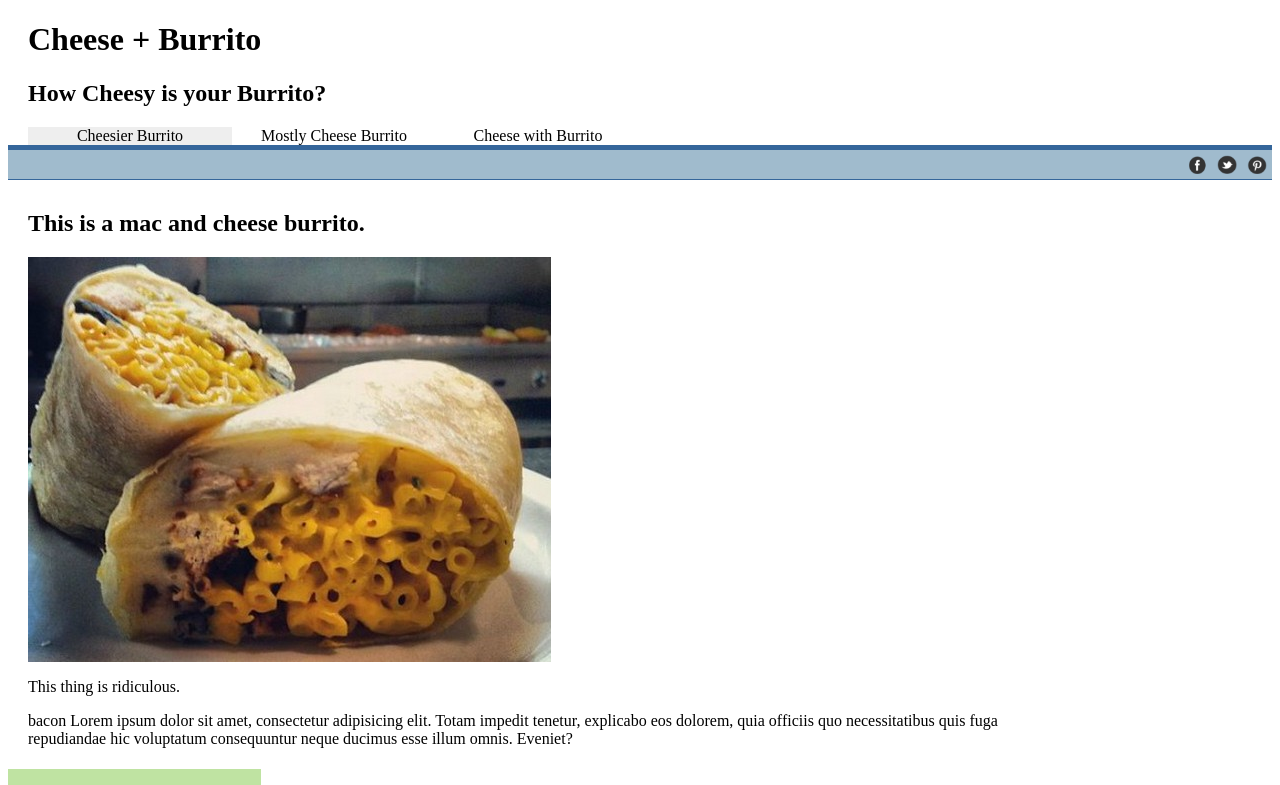
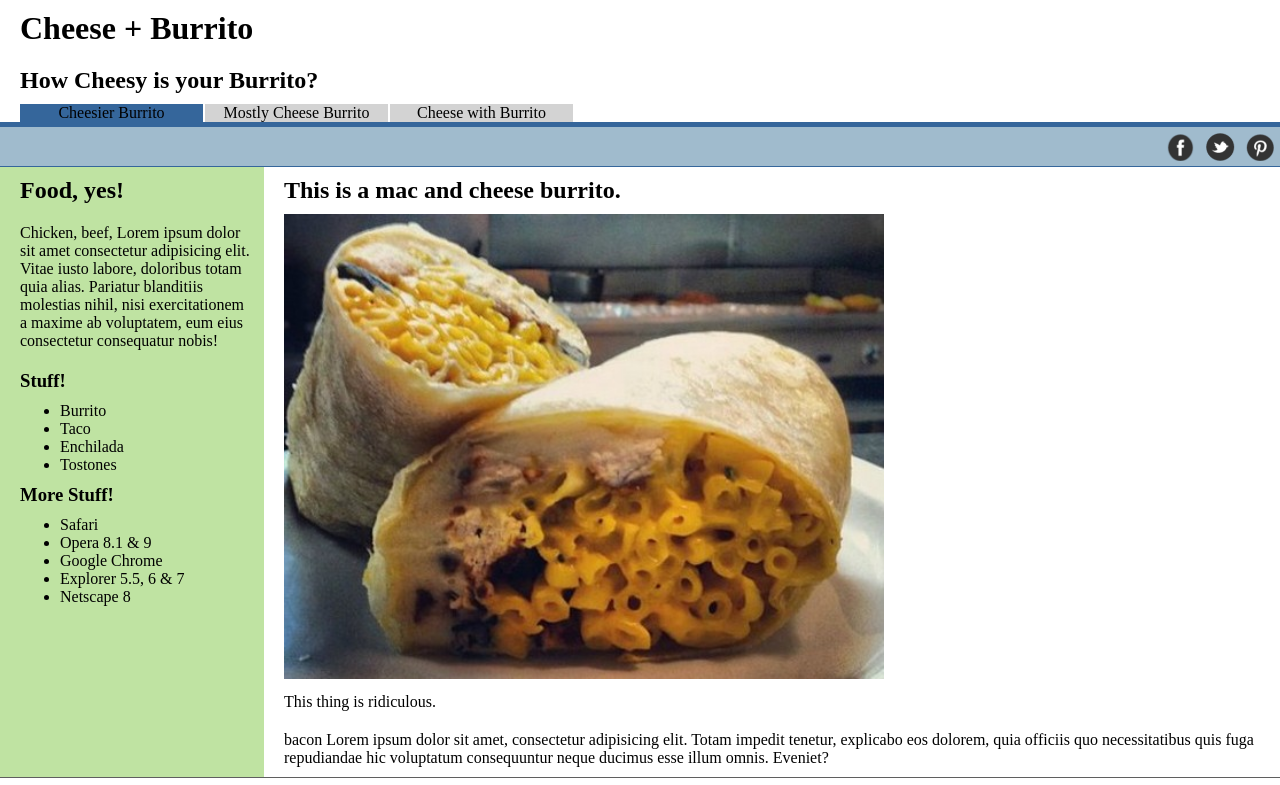
Before and after one commit to ywill2022/BurritoWebsite, a plain HTML site: page index.html in a window 1280 px wide. Shown: the top 785 px of the page. Drawn offline with Linux system fonts and the light colour scheme.

Commit message:
Add files via upload

```diff
--- a/styles/styles.css
+++ b/styles/styles.css
@@ -1,87 +1,73 @@
 * {
-    box-sizing: border-box;
-}
-header > h1, header > h2 {
-    padding-left: 20px;
+    box-sizing: content-box;
+    margin: 0;
 }
 
-nav {
-    text-align: center;
+h1, h2, h3, p, ul {
+    margin-left: 20px;
+}
+
+h1, h2, h3, p {
+    padding: 10px 0;
+}
+
+aside {
+    padding-bottom: 50px;
 }
 
 .tab {
-    display: block;
-    width: 100%;
+    text-align: center;
+    background-color: lightgrey;
 }
 
 #left {
-    background-color: #EEEEEE;
+    background-color: #35669B;
 }
 
-#centre {
-    background-color: #35669B;
-    color: white;
-}
-
-#right {
-    background-color: #EEEEEE;
+.tab:hover, #left:hover {
+    background-color: #7B9CC8;
 }
 
 #social {
     background-color: #A0BBCD;
-    display: block;
     border-top: medium solid #35669B;
     border-bottom: thin solid #35669B;
-}
-
-#social-icons {
-    margin: 0 20px 0 20px;
+    text-align: center;
 }
 
 #social img {
     max-width: 5%;
-    height: auto;
+    margin: 0 5px;
 }
 
-main {
+main, aside {
     background-color: #BFE3A2;
 }
 
-main img {
-    max-width: 50%;
-    height: auto;
-    display: block;
-    margin-left: auto;
-    margin-right: auto;
+#img-box {
+    margin: 0 20px;
 }
 
-aside {
-    background-color: #BFE3A2;
-}
-
-main, aside {
-    padding: 10px 0px 5px 20px
+main img {
+    object-fit: contain;
+    width: 100%;
 }
 
 footer {
     border-top: thin solid #5F5F5F;
-    padding: 10px 0px 10px 0px;
 }
 
-@media only screen and (min-width: 600px) {
+@media only screen and (min-width: 767px) {
     nav {
         display: flex;
         flex-direction: row;
-        width: 50%;
-    }
-
-    #left {
+        width: 555px;
         margin-left: 20px;
     }
 
-    #right {
-        background-color: #7B9CC8;
-        color: white;
+    .tab {
+        width: 185px;
+        margin-right: 2px;
     }
 
     #social {
@@ -92,11 +78,11 @@ footer {
     }
 
     #social img {
-        padding: 5px;
+        margin: 5px;
         max-width: 30px;
     }
 
-    #container {
+    #main {
         display: flex;
     }
 
@@ -106,10 +92,14 @@ footer {
         order: 1;
     }
 
+    #img-box {
+        margin-left: 20px;
+        max-width: 600px;
+    }
+
     main img {
-        max-width: 100%;
-        height: auto;
-        margin-left: 0px;
+        object-fit: contain;
+        width: 100%;
     }
 
     aside {
```
